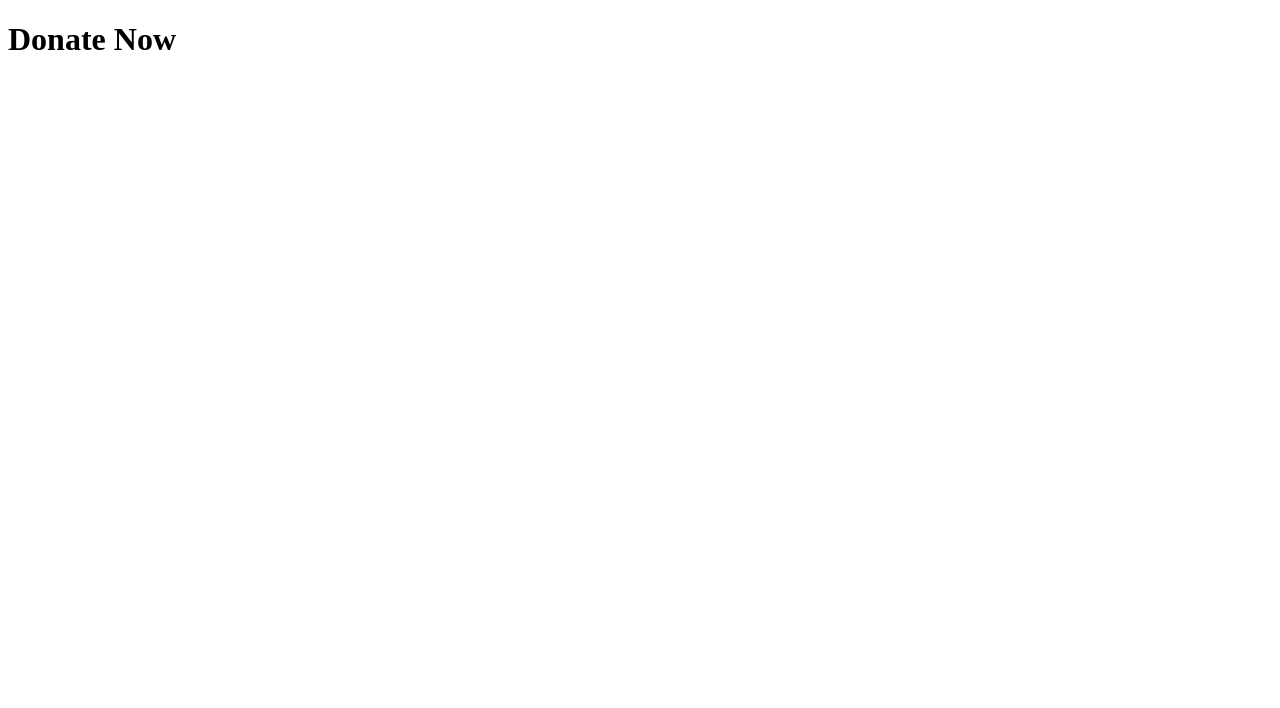
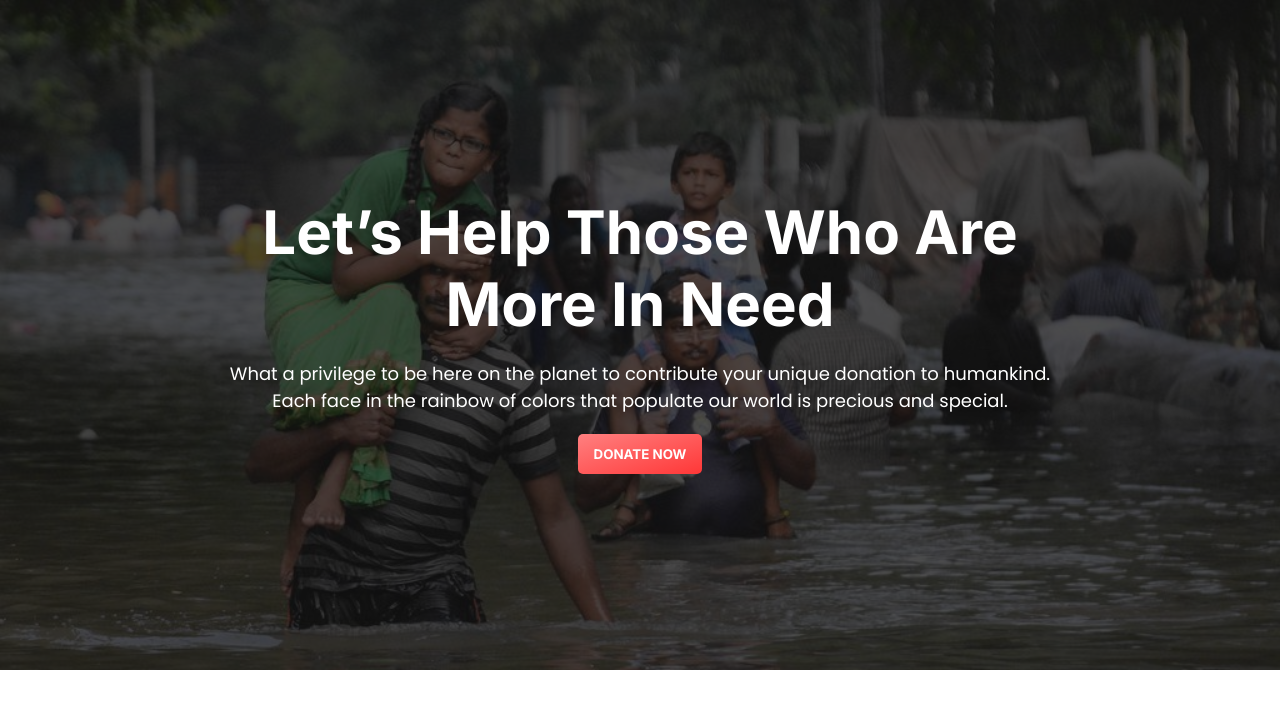
Before and after one commit to Ndhossain/Donate-Now, a plain HTML site: page index.html in a window 1280 px wide. Drawn offline with Linux system fonts and the light colour scheme.

Commit message:
header section work done

```diff
--- a/index.html
+++ b/index.html
@@ -1,12 +1,26 @@
 <!DOCTYPE html>
 <html lang="en">
-<head>
-    <meta charset="UTF-8">
-    <meta http-equiv="X-UA-Compatible" content="IE=edge">
-    <meta name="viewport" content="width=device-width, initial-scale=1.0">
-    <title>Document</title>
-</head>
-<body>
-    <h1>Donate Now</h1>
-</body>
+  <head>
+    <meta charset="UTF-8" />
+    <meta http-equiv="X-UA-Compatible" content="IE=edge" />
+    <meta name="viewport" content="width=device-width, initial-scale=1.0" />
+    <link rel="stylesheet" href="styles/style.css" />
+    <title>Donate-Now</title>
+  </head>
+  <body>
+    <section id="top-section" class="section-common-styles">
+      <div class="header-background"></div>
+      <h1>Let’s Help Those Who Are<br />More In Need</h1>
+      <p>
+        What a privilege to be here on the planet to contribute your unique
+        donation to humankind.<br />Each face in the rainbow of colors that populate
+        our world is precious and special.
+      </p>
+      <button class="common-buttons">DONATE NOW</button>
+    </section>
+
+    <section id="donation-amount" class=".section-common-styles">
+
+    </section>
+  </body>
 </html>
--- /dev/null
+++ b/styles/style.css
@@ -0,0 +1,72 @@
+@import url("https://fonts.googleapis.com/css2?family=Inter:wght@700&display=swap");
+@import url("https://fonts.googleapis.com/css2?family=Inter:wght@700&family=Poppins:wght@100;200;300;400;500;600&display=swap");
+
+/* deletable comment color : #ff5959 */
+
+* {
+  margin: 0;
+}
+
+body {
+  box-sizing: border-box;
+  font-family: "Poppins", sans-serif;
+}
+
+h1 {
+  font-family: "Inter", sans-serif;
+  font-size: 45px;
+}
+
+p {
+  font-size: 18px;
+}
+
+button {
+    cursor: pointer;
+    font-family: "Inter", sans-serif;
+    font-weight: 600;
+}
+
+#top-section {
+  height: 670px;
+  color: #fff;
+  position: relative;
+  background: rgba(0, 0, 0, 0.7);
+  text-align: center;
+}
+
+.header-background {
+  background-image: url(../images/bannerimage3.jpg);
+  background-repeat: no-repeat;
+  background-size: cover;
+  height: 100%;
+  width: 100%;
+  position: absolute;
+  top: 0;
+  left: 0;
+  z-index: -1;
+  opacity: 0.8;
+}
+
+#top-section > h1 {
+    font-size: 60px;
+}
+
+/* common classe for sections */
+.section-common-styles {
+  display: flex;
+  flex-direction: column;
+  align-items: center;
+  justify-content: center;
+  gap: 20px;
+  margin-bottom: 100px;
+}
+
+/* common class for buttons */
+.common-buttons {
+  padding: 12px 16px;
+  color: #fff;
+  border: none;
+  border-radius: 5px;
+  background: linear-gradient(to bottom right, #ff8080, #ff3737);
+}
```
Also changed, not shown: images/bannerimage3.jpg (added).
